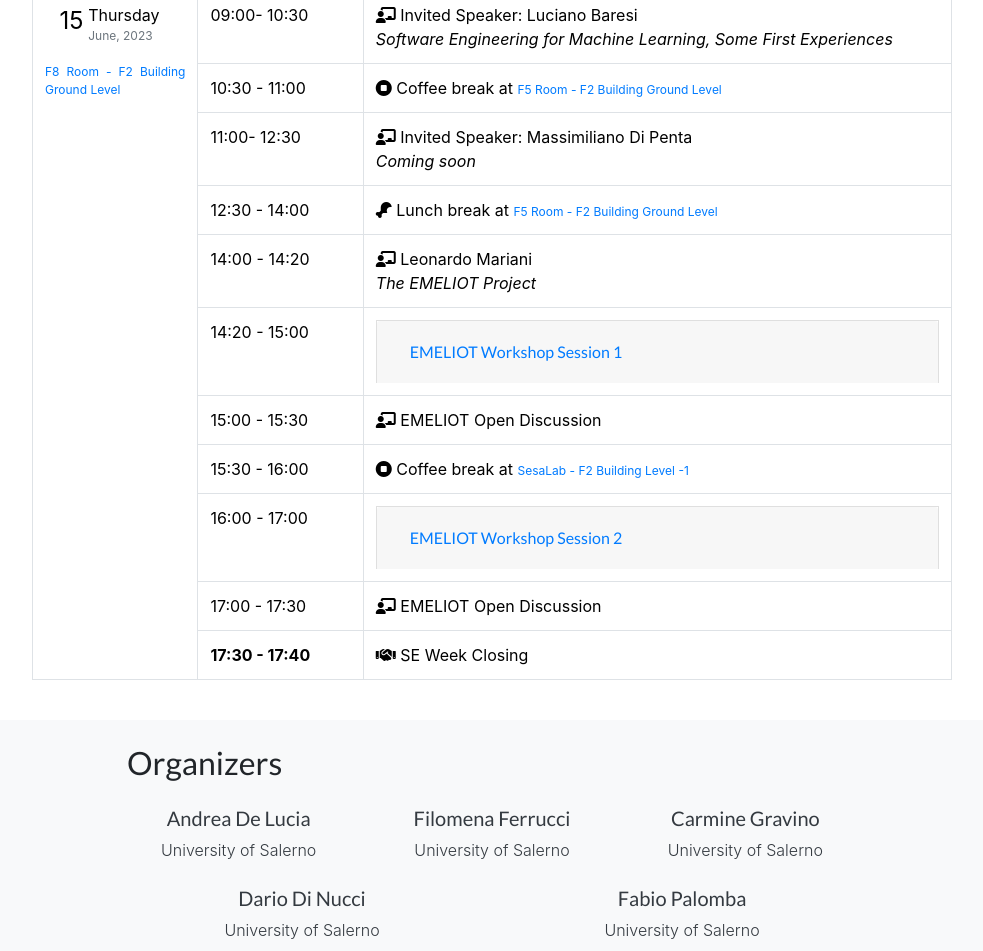
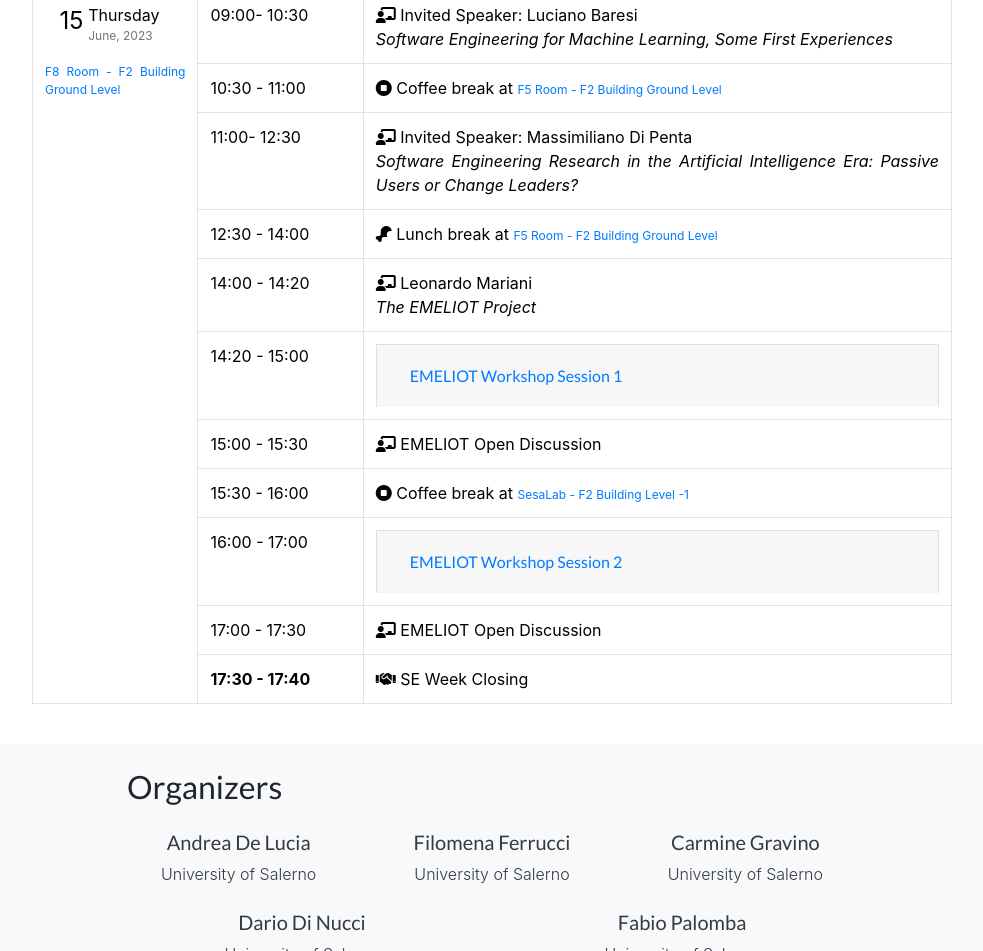
Before and after one commit to SeSaLabUnisa/ISSSE-2023, a website with bundled scripts: page index.html in a window 1280 px wide. Shown: the part 5202-6153 px from the top of the page, without its empty margins (148-1131 px from the left). Built offline with nearby package versions, Linux system fonts and the light colour scheme.

Commit message:
Update Max' talk abstract in the program

```diff
--- a/index.html
+++ b/index.html
@@ -953,7 +953,7 @@
 
                 <tr>
                   <td>11:00- 12:30</td>
-                  <td><i class="fas fa-chalkboard-teacher"></i> Invited Speaker: Massimiliano Di Penta <br /> <i>Coming soon</i></td>
+                  <td><i class="fas fa-chalkboard-teacher"></i> Invited Speaker: Massimiliano Di Penta <br /> <i>Software Engineering Research in the Artificial Intelligence Era: Passive Users or Change Leaders?</i></td>
                 </tr>
 
                 <tr>
```
